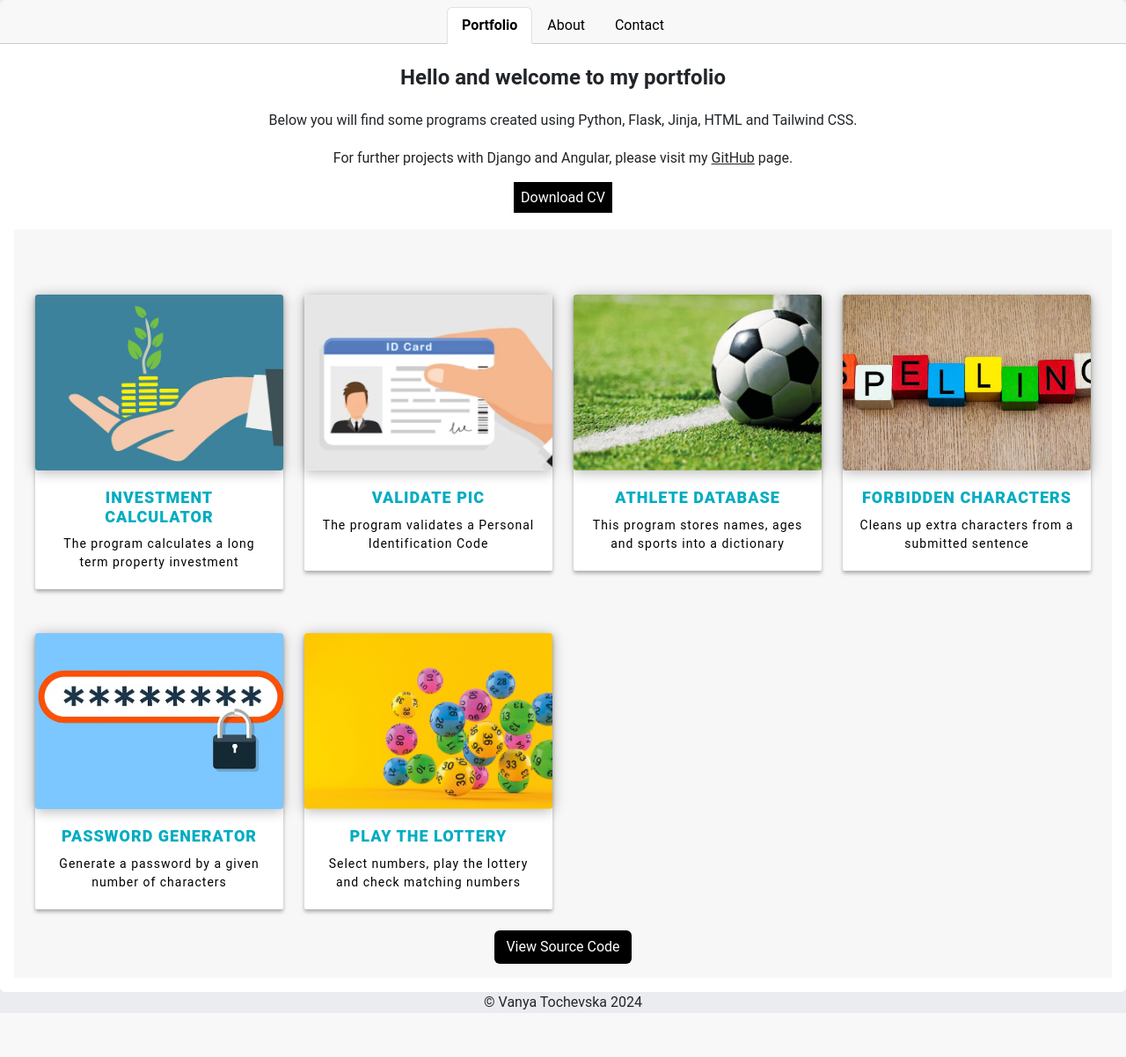
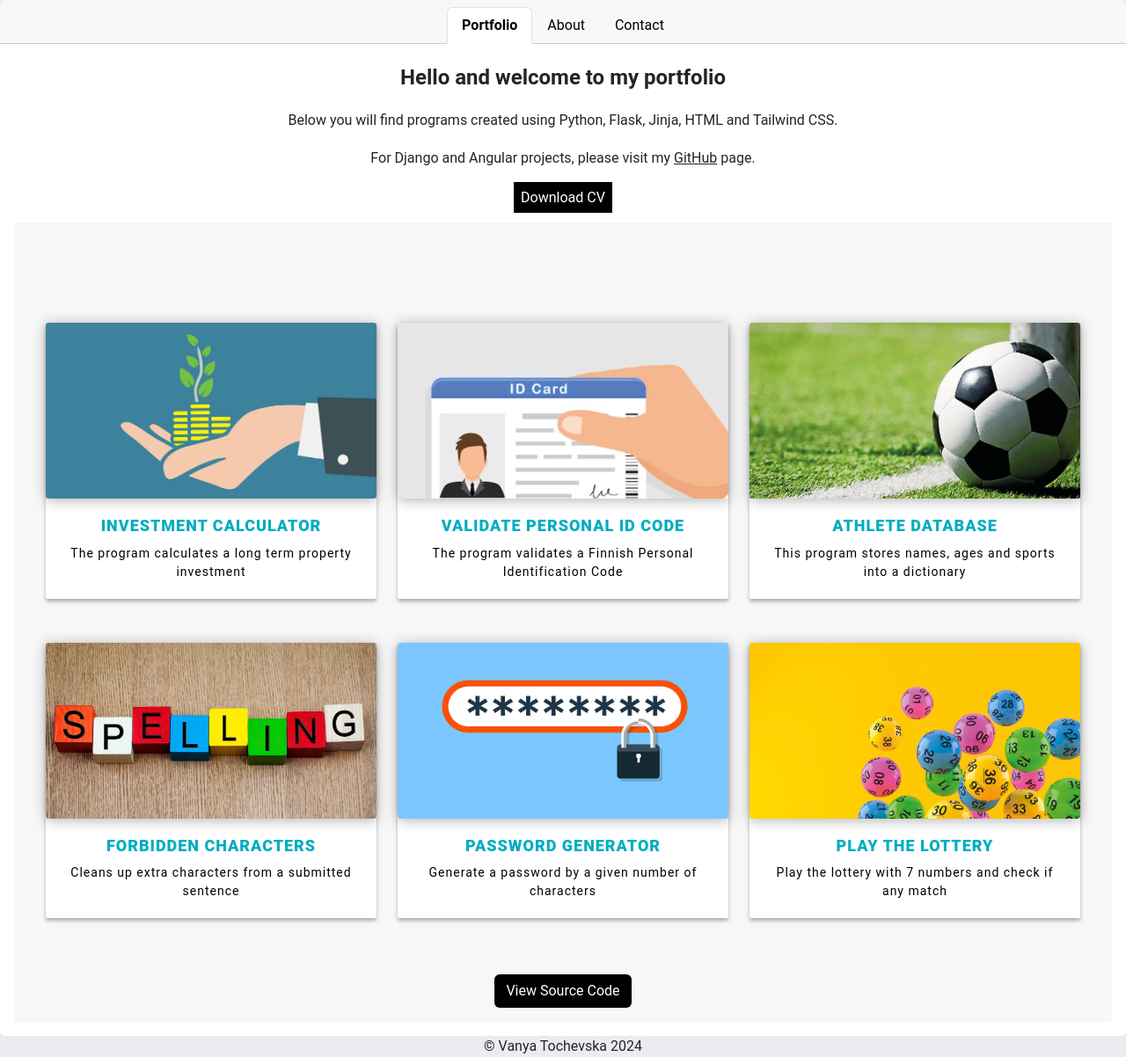
Before and after one commit to vtoch23/Portfolio-Python-Flask, a Flask app: page / in a window 1280 px wide. Shown: the whole page at 88% size. Before the commit the page ends 1152 px from the top, so only its background shows below. Run offline with Flask 3, Linux system fonts and the light colour scheme; style sheets or scripts are compiled from the project's sources.

Commit message:
updated layout of index

```diff
--- a/website/templates/index.html
+++ b/website/templates/index.html
@@ -5,20 +5,20 @@
     Hello and welcome to my portfolio
 </h1>
 <h5 class="my-4">
-    Below you will find some programs created using Python, Flask, Jinja, HTML and Tailwind CSS.
+    Below you will find programs created using Python, Flask, Jinja, HTML and Tailwind CSS.
 </h5>
 
 <h5 class="my-4">
-    For further projects with Django and Angular, please visit my <a href="https://github.com/vtoch23" target="_blank" class="underline">GitHub</a> page.
+    For Django and Angular projects, please visit my <a href="https://github.com/vtoch23" target="_blank" class="underline">GitHub</a> page.
 </h5>
 
 <a href="static/Vanya Tochevska Software Developer CV - Python.pdf" class="bg-black text-white p-2 mb-2"> Download CV
 </a>
 
-<div id="cards_landscape_wrap-2" class="mt-4">
-    <div class="grid grid-cols-1 md:grid-cols-2 p-4">
-        <div class="row">
-            <div class="col-xs-12 col-sm-6 col-md-3 col-lg-3">
+<div id="cards_landscape_wrap-2" class="mt-3 w-full">
+    <div class="grid grid-cols-1 md:grid-cols-2 lg:grid-cols-3 p-4 w-full mx-auto text-center ">
+        <div class="row max-w-full mx-auto justify-around m-10">
+            <div class="col-xs-12 col-sm-6 col-md-6 col-lg-4">
                 <a href="/investment">
                     <div class="card-flyer">
                         <div class="text-box">
@@ -34,7 +34,7 @@
                 </a>
             </div>
 
-            <div class="col-xs-12 col-sm-6 col-md-3 col-lg-3">
+            <div class="col-xs-12 col-sm-6 col-md-6 col-lg-4">
                 <a href="/pic">
                     <div class="card-flyer max-h-14">
                         <div class="text-box">
@@ -43,14 +43,14 @@
                             </div>
 
                             <div class="text-container">
-                                <h6>validate PIC</h6>
-                                <p>The program validates a Personal Identification Code</p>
+                                <h6>validate Personal ID Code</h6>
+                                <p>The program validates a Finnish Personal Identification Code</p>
                             </div>
                         </div>
                     </div>
                 </a>
             </div>
-            <div class="col-xs-12 col-sm-6 col-md-3 col-lg-3">
+            <div class="col-xs-12 col-sm-6 col-md-6 col-lg-4">
                 <a href="/names-db">
                     <div class="card-flyer max-h-14">
                         <div class="text-box">
@@ -65,7 +65,7 @@
                     </div>
                 </a>
             </div>
-            <div class="col-xs-12 col-sm-6 col-md-3 col-lg-3">
+                        <div class="col-xs-12 col-sm-6 col-md-6 col-lg-4">
                 <a href="/forbidden">
                     <div class="card-flyer">
                         <div class="text-box">
@@ -81,11 +81,7 @@
                     </div>
                 </a>
             </div>
-
-        </div>
-        <div class="row">
-
-            <div class="col-xs-12 col-sm-6 col-md-3 col-lg-3">
+            <div class="col-xs-12 col-sm-6 col-md-6 col-lg-4">
                 <a href="/password">
                     <div class="card-flyer">
                         <div class="text-box">
@@ -101,7 +97,7 @@
                 </a>
             </div>
 
-            <div class="col-xs-12 col-sm-6 col-md-3 col-lg-3">
+            <div class="col-xs-12 col-sm-6 col-md-6 col-lg-4">
                 <a href="/lottery">
                     <div class="card-flyer">
                         <div class="text-box">
@@ -110,7 +106,7 @@
                             </div>
                             <div class="text-container">
                                 <h6>Play the Lottery </h6>
-                                <p>Select numbers, play the lottery and check matching numbers</p>
+                                <p>Play the lottery with 7 numbers and check if any match</p>
                             </div>
                         </div>
                     </div>
```
